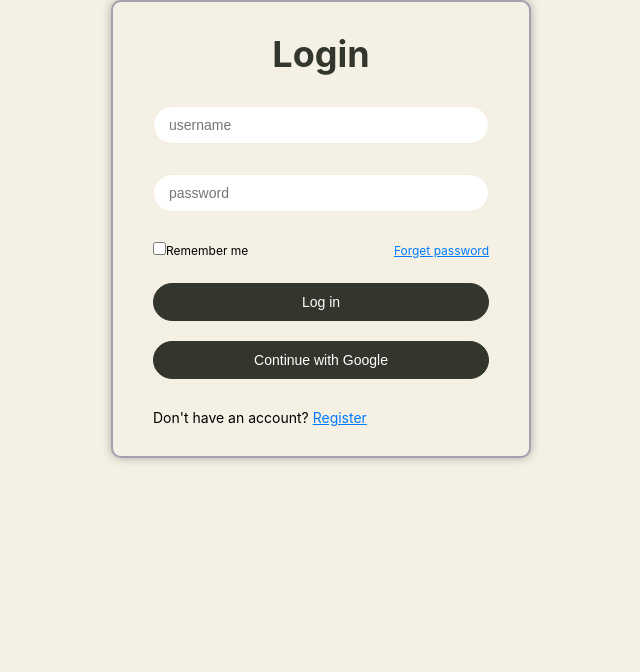
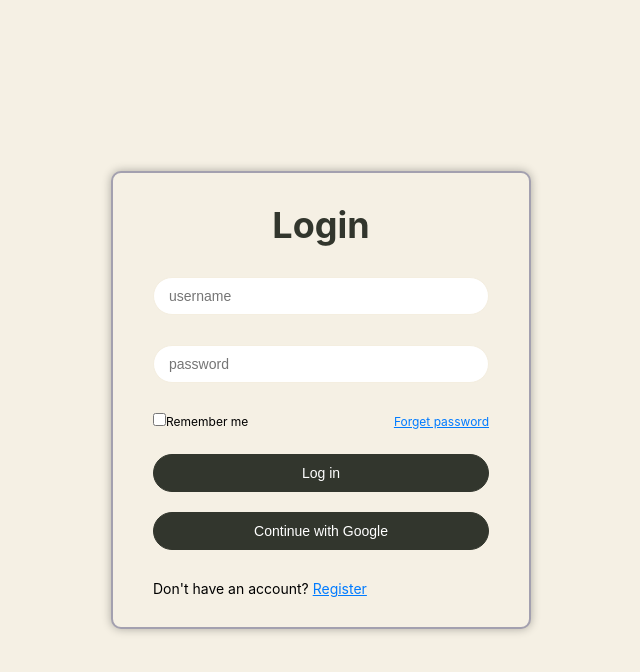
Before and after one commit to mahfouz72/LiBooks, a React (Create React App) app in the folder frontend/: page / in a window 1280 px wide. Shown: the top 672 px of the page, without its empty margins (319-959 px from the left). Built offline with nearby package versions, Linux system fonts and the light colour scheme.

Commit message:
Add Box wrapper to center the login form

```diff
--- a/frontend/src/pages/login/Login.jsx
+++ b/frontend/src/pages/login/Login.jsx
@@ -97,6 +97,7 @@ function LoginForm(){
     };
 
     return(
+        <div className="box-wrapper">
         <div className="wrapper">
             <form action="">
                 <h1>Login</h1>
@@ -131,6 +132,7 @@ function LoginForm(){
                 </div>
             </form>
         </div>
+        </div>
     )
 }
 
--- a/frontend/src/pages/login/login.css
+++ b/frontend/src/pages/login/login.css
@@ -1,3 +1,9 @@
+.box-wrapper {
+    height: 100vh;
+    display: flex;
+    flex-direction: row;
+    align-items: center
+}
 .wrapper {
     width: 420px;
     background: transparent;
```
